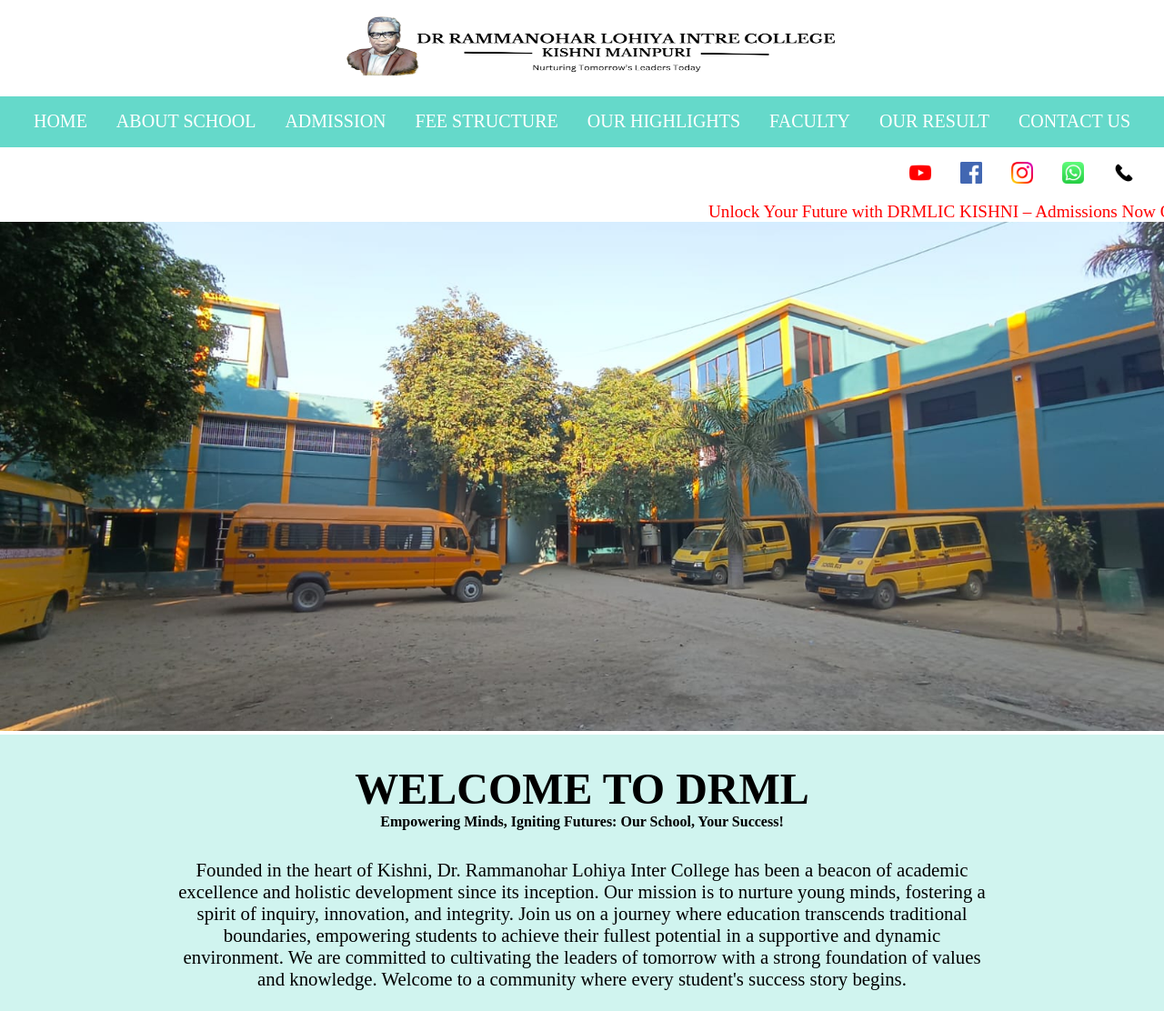
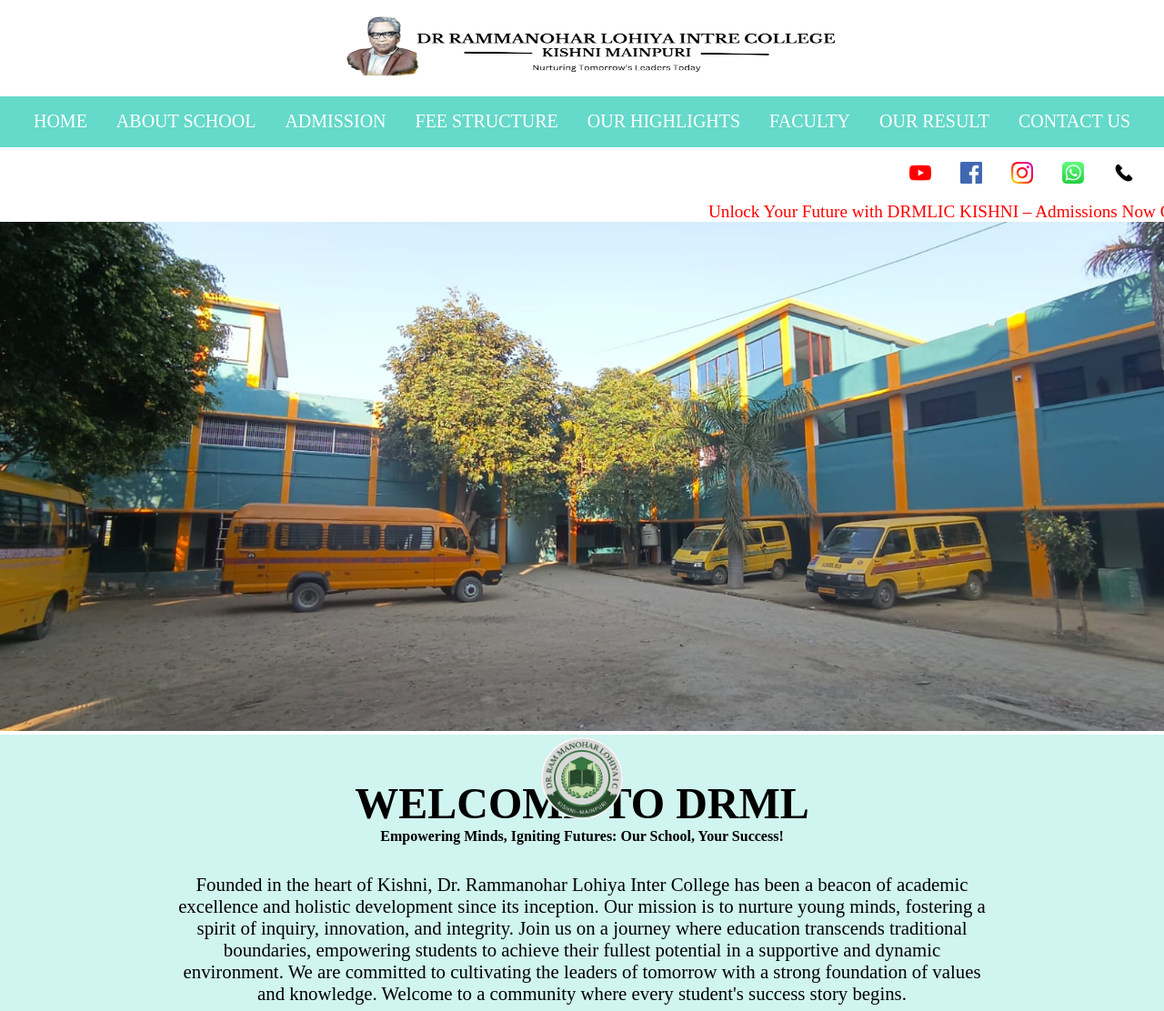
Before and after one commit to Vibhuyadav0061/drmlickishni, a plain HTML site: page index.html in a window 1280 px wide. Shown: the top 1112 px of the page at 91% size. Drawn offline with Linux system fonts and the light colour scheme.

Commit message:
set circuler logo

```diff
--- a/index.html
+++ b/index.html
@@ -64,6 +64,7 @@
         </div>
     </div>
     <div class="slider">
+        <img id="c-logo" src="images/cerculerLOGO.png" alt="">
         <img src="images/building1.jpg" alt="" id="slider-img">
     </div>
     <main>
--- a/style.css
+++ b/style.css
@@ -133,6 +133,17 @@ nav ul li a{
 }
 
 
+#c-logo{
+    height: 7rem;
+    width: 7rem;
+    display: block;
+    position: absolute;
+    bottom: -7rem;
+    left: 0;
+   right: 0;
+   margin: auto;
+
+}
 .slider{
     text-align: center;
 }
@@ -150,7 +161,7 @@ nav ul li a{
 }
 .welcome_container h2 {
     text-align: center;
-    padding-top: 2rem;
+    padding-top: 3rem;
     font-size: 3rem;
 }
 
```
Also changed, not shown: images/cerculerLOGO.png (added).
